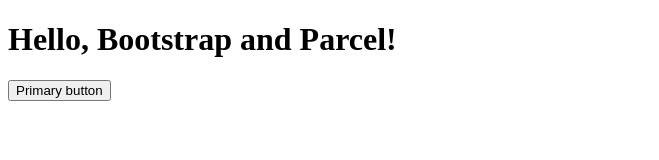
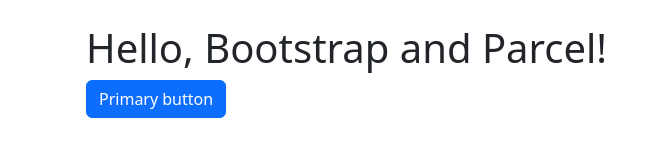
Before and after one commit to ArifulIslamPolash/percel_with_bootstrap5_project_setup, a website built with Parcel: page src/index.html in a window 1280 px wide. Shown: the whole page, without its empty margins (0-659 px from the left). Built offline with nearby package versions, Linux system fonts and the light colour scheme.

Commit message:
import bootstrap in this project

```diff
--- a/src/scss/styles.scss
+++ b/src/scss/styles.scss
@@ -0,0 +1,2 @@
+// Import all of Bootstrap's CSS
+@import "~bootstrap/scss/bootstrap";
```
Also changed, not shown: src/index.html (+1 -0 lines), src/js/main.js (+7 -0 lines), dist/index.html, 4 other files.
